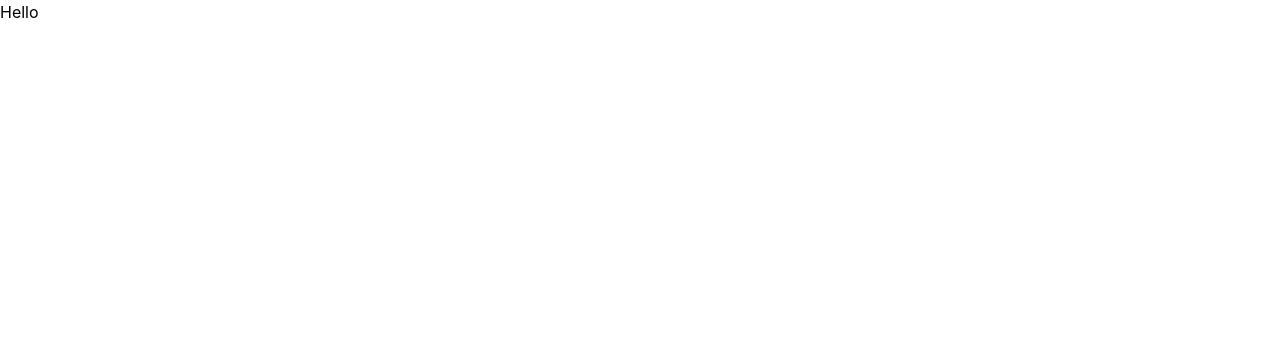
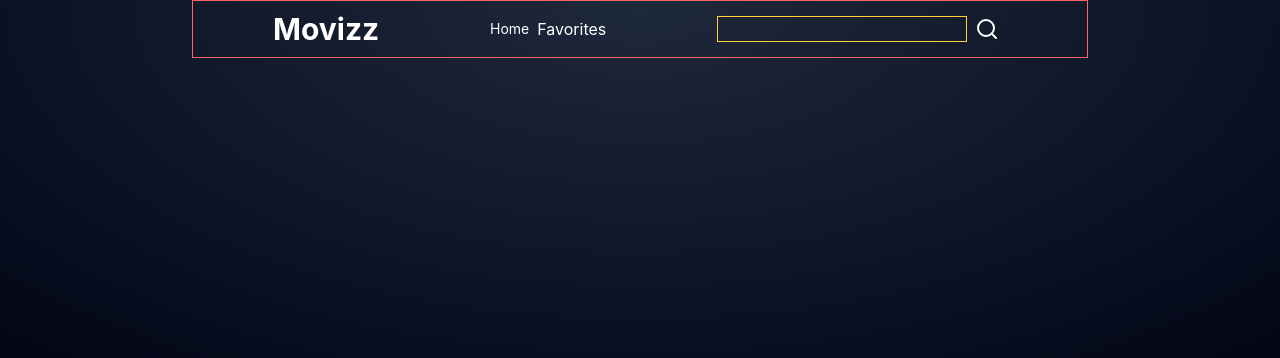
Before and after one commit to Divyanshu951/movizz, a React (Vite) app: page / in a window 1280 px wide. Shown: the top 358 px of the page. Built offline with nearby package versions, Linux system fonts and the light colour scheme.

Commit message:
add navbar to the layout and add controlled search input

```diff
--- a/package.json
+++ b/package.json
@@ -11,6 +11,7 @@
   },
   "dependencies": {
     "@tailwindcss/vite": "^4.3.0",
+    "lucide-react": "^1.16.0",
     "react": "^19.2.6",
     "react-dom": "^19.2.6",
     "tailwindcss": "^4.3.0"
--- a/src/App.tsx
+++ b/src/App.tsx
@@ -1,5 +1,22 @@
+import AppLayout from "./layouts/AppLayout";
+
 function App() {
-  return <h1>Hello</h1>;
+  return (
+    <div className="text-foreground min-h-screen [background:radial-gradient(125%_100%_at_50%_0%,#1E293B_0%,#020617_60%)_#020617]">
+      <AppLayout />
+    </div>
+  );
 }
 
 export default App;
+
+/*
+data fetching - tanstack
+react router for routing
+styling tailwind
+framer motion for animation
+zod for runtime validation
+
+s1 - navbar
+s2 search result page
+*/
--- /dev/null
+++ b/src/components/NavBar.tsx
@@ -0,0 +1,36 @@
+import { Search } from "lucide-react";
+import React, { useState } from "react";
+
+export default function NavBar() {
+  const [query, setQuery] = useState<string>("");
+
+  function handleSubmit(e: React.ChangeEvent<HTMLFormElement>) {
+    e.preventDefault();
+    setQuery("");
+  }
+
+  return (
+    <div className="flex items-center justify-between border border-red-400 px-20 py-2">
+      <div className="text-3xl font-bold">Movizz</div>
+      <div className="flex items-center gap-2">
+        <a href="#" className="text-sm">
+          Home
+        </a>
+        <a href="#" className="">
+          Favorites
+        </a>
+      </div>
+      <form onSubmit={(e) => handleSubmit(e)} className="flex items-center">
+        <input
+          type="text"
+          value={query}
+          onChange={(e) => setQuery(e.target.value)}
+          className="border border-amber-300"
+        />
+        <button className="p-2">
+          <Search />
+        </button>
+      </form>
+    </div>
+  );
+}
--- a/src/index.css
+++ b/src/index.css
@@ -1,10 +1,17 @@
 @import "tailwindcss";
 
 :root {
+  --background: #020617;
+  --background-gradient: radial-gradient(
+    125% 100% at 50% 0%,
+    #1e293b 0%,
+    #020617 60%
+  );
+
+  --foreground: #fff;
 }
 
 @theme inline {
+  --color-background: var(--background);
+  --color-foreground: var(--foreground);
 }
-
-.dark {
-}
--- /dev/null
+++ b/src/layouts/AppLayout.tsx
@@ -0,0 +1,11 @@
+import NavBar from "../components/NavBar";
+
+type Props = {};
+
+export default function AppLayout({}: Props) {
+  return (
+    <div className="mx-auto max-w-4xl">
+      <NavBar />
+    </div>
+  );
+}
```
Also changed, not shown: src/api/api.ts (added), 1 other file (tests, documents, lock files or other folders).
